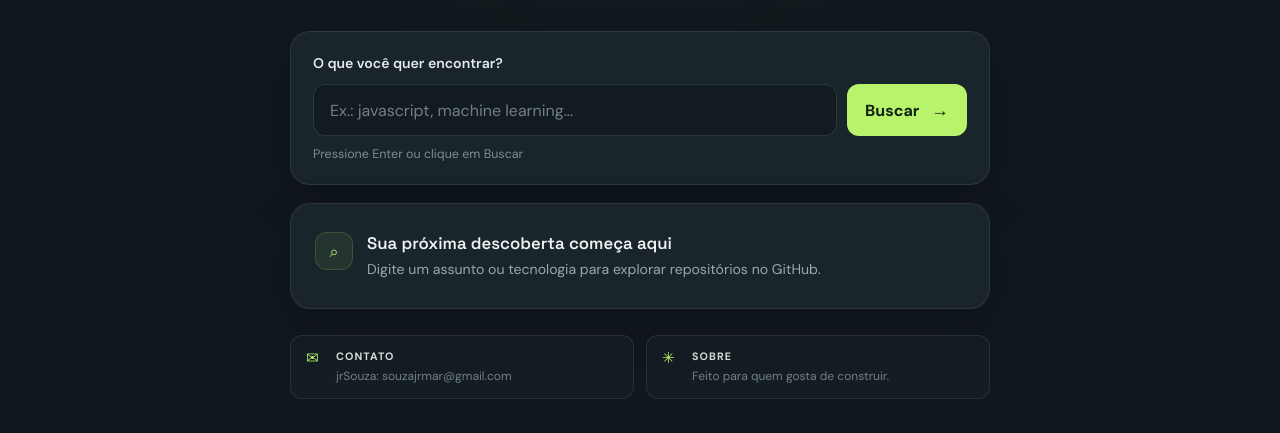
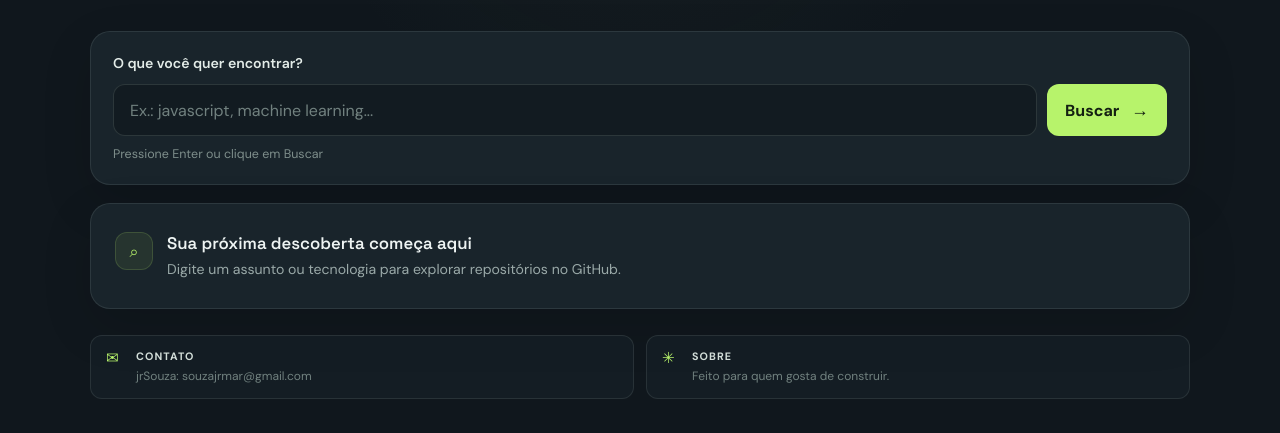
Before and after one commit to Juniorcorpse/searchgit, a plain HTML site: page index.html in a window 1280 px wide. Shown: the part 631-1064 px from the top of the page. Drawn offline with Linux system fonts and the light colour scheme; no server answers.

Commit message:
page-shell update

```diff
--- a/assets/css/style.css
+++ b/assets/css/style.css
@@ -37,7 +37,7 @@ input {
 }
 
 .page-shell {
-  width: min(100% - 40px, 700px);
+  width: min(100% - 40px, 1100px);
   margin: 0 auto;
   padding: clamp(64px, 12vh, 118px) 0 34px;
 }
```
